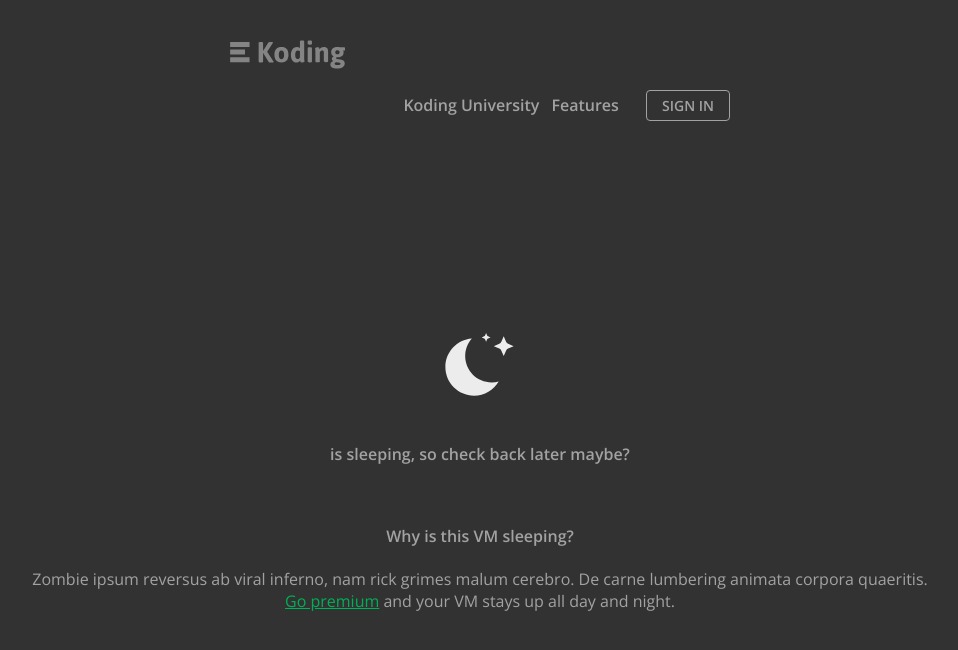
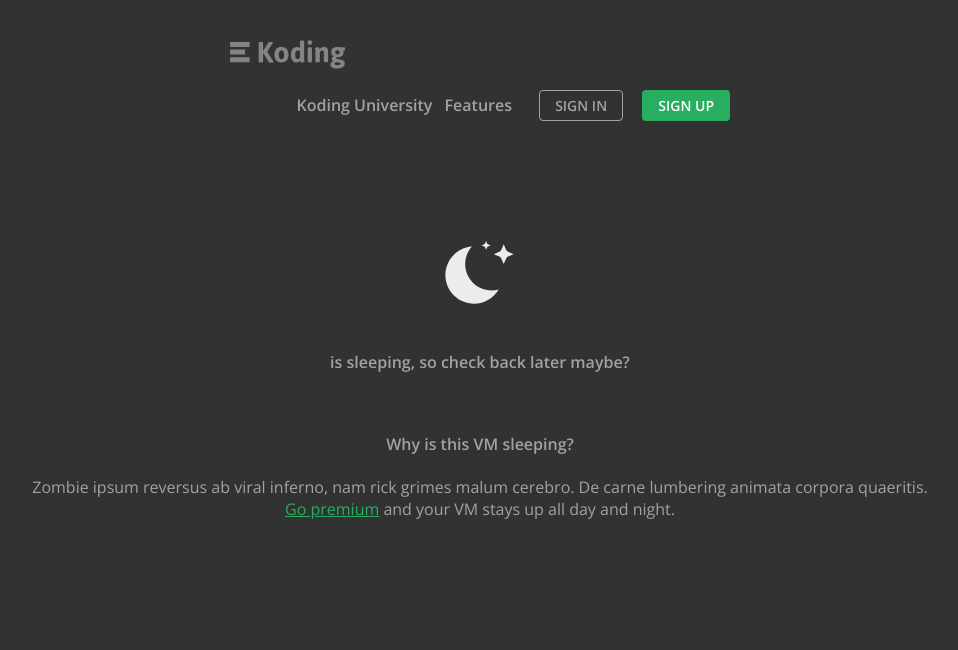
Before and after one commit to koding/kdsleepmode, a website: page core/template/main.html in a window 1280 px wide. Shown: the whole page, without its empty margins (160-1118 px from the left). Drawn offline with nearby package versions, Linux system fonts and the light colour scheme; files that its build step writes are made by us from their sources; a script that the page names is missing; files whose address does not match are found by name.

Commit message:
Added new menu item and updated styling

```diff
--- a/core/sass/screen.scss
+++ b/core/sass/screen.scss
@@ -1,8 +1,10 @@
 //colors
 $mine_shaft: #323232;
 $color_delta: #a2a2a2;
-$color_green_haze: #00b057;
+$color_green_haze: #27ae60;
+$white: #fff;
 $white_70: rgba(255, 255, 255, .7);
+$green_70: rgba(39,174,96, .5);
 
 //fonts
 $font_0: 'Open Sans', sans-serif;
@@ -41,7 +43,7 @@
 }
 header {
 	width: 1000px;
-	margin: 0 auto 15% auto;
+	margin: 0 auto 100px auto;
 	padding-top: 40px;
 	#logo-wrapper {
 		display: inline-block;
@@ -66,13 +68,14 @@
 		li {
 			display: inline-block;
 			margin-right: 8px;
+			cursor: pointer;
 			a {
 				text-decoration: none;
 				color: $color_delta;
 				font-weight: 600;
 			}
-			&:last-child {
-				border: 1px solid $color_delta;
+			&:nth-child(3) {
+			    border: 1px solid $color_delta;
 				-webkit-border-radius: 4px;
 				-moz-border-radius: 4px;
 				-o-border-radius: 4px;
@@ -82,6 +85,22 @@
 				font-size: 14px;
 				margin-left: 15px;
 				margin-right: 0;
+			}
+			&:last-child {
+                border: 1px solid $green_70;
+			    background-color: $color_green_haze;
+				-webkit-border-radius: 4px;
+				-moz-border-radius: 4px;
+				-o-border-radius: 4px;
+				border-radius: 4px;
+				padding: 5px 15px;
+				text-transform: uppercase;
+				font-size: 14px;
+				margin-left: 15px;
+				margin-right: 0;
+				a {
+				    color: $white;
+				}
 			}
 		}
 	}
--- a/core/template/main.html
+++ b/core/template/main.html
@@ -17,8 +17,9 @@
                 <div id="menu-wrapper">
                     <ul>
                         <li><a href="http://learn.koding.com" title="Koding University">Koding University</a></li>
-                        <li><a href="http://koding.com/Features" title="Features">Features</a></li>
-                        <li><a href="http://koding.com/Login" title="Sign In">sign in</a></li>
+                        <li><a href="https://koding.com/Features" title="Features">Features</a></li>
+                        <li><a href="https://koding.com/Login" title="Sign In">Sign in</a></li>
+                        <li><a href="https://koding.com/Register" title="Sign Up">Sign up</a></li>
                     </ul>
                 </div>
             </header>
```
Also changed, not shown: index.html (+1 -1 lines), core/dest/css/screen.min.css, 1 other file.
